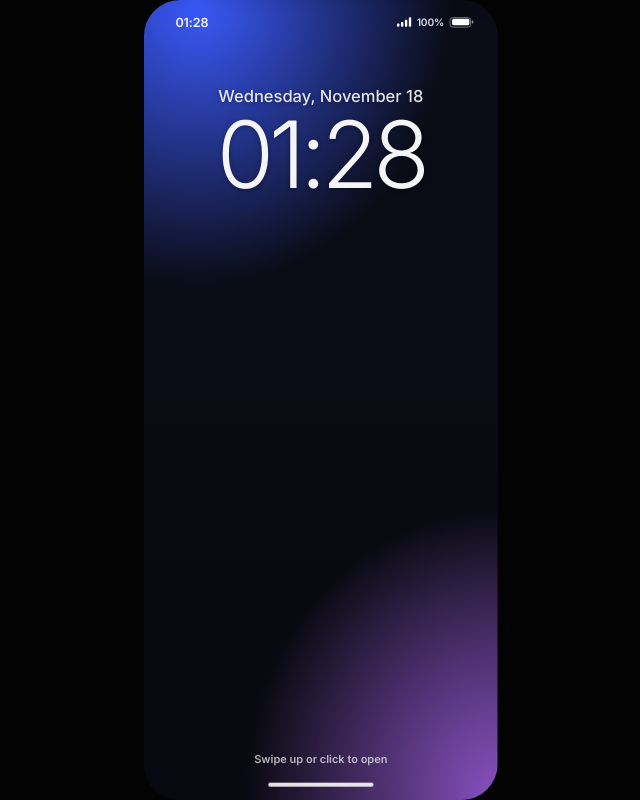
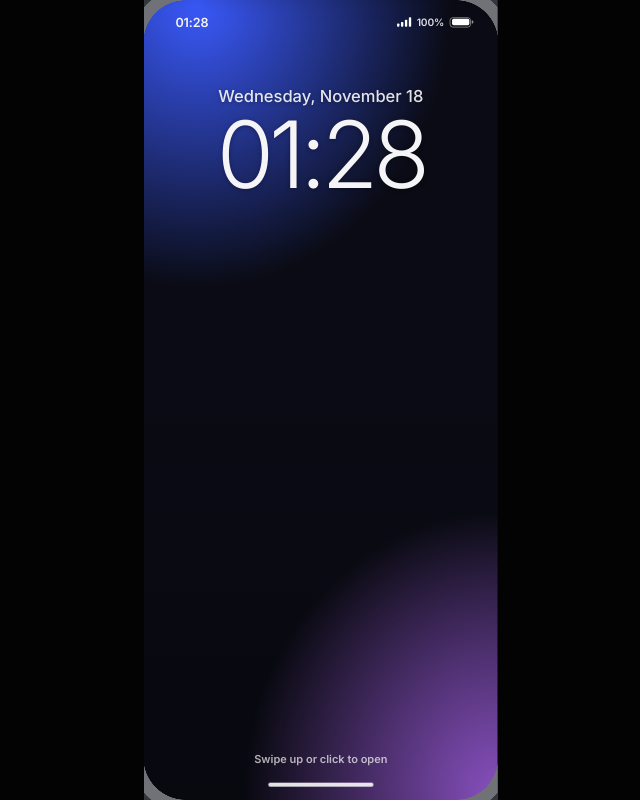
Before and after one commit to jojoonsl420-coder/lumen-tv, a plain HTML site: page phone.html in a window 1280 px wide. Shown: the whole page, without its empty margins (319-959 px from the left). Drawn offline with Linux system fonts and the light colour scheme.

Commit message:
Add files via upload

```diff
--- a/phone.html
+++ b/phone.html
@@ -22,7 +22,16 @@ button,input{font:inherit;color:inherit;border:0;background:none;outline:none}
 button{cursor:pointer}
 img{display:block}
 ::-webkit-scrollbar{display:none}
-#ph{position:absolute;left:0;top:0;width:450px;height:1018px;transform-origin:0 0;overflow:hidden;border-radius:46px;background:#0a0b14}
+#ph{position:absolute;left:0;top:0;width:450px;height:1018px;transform-origin:0 0;overflow:hidden;background:#0a0b14}
+/* v1.7: the screen runs right up to the phone's edge. The screen part has square corners, so the page paints
+   its own corners to match the phone around it: the polished edge, then the phone colour, curving with the frame.
+   (Screen 66.8 x 151.1 mm on a 74 x 158 mm phone with 11.5 mm corners; 6.74 px per mm.) */
+#ph::after{content:"";position:absolute;inset:0;pointer-events:none;z-index:9999;
+  --cg:transparent 53.4px,var(--pe,#5c5e64) 54px,var(--pe,#5c5e64) 69px,var(--pc,#33363d) 69.6px;
+  background:radial-gradient(circle at 100% 100%,var(--cg)) 0 0/53px 54px no-repeat,
+    radial-gradient(circle at 0 100%,var(--cg)) 100% 0/53px 54px no-repeat,
+    radial-gradient(circle at 100% 0,var(--cg)) 0 100%/53px 54px no-repeat,
+    radial-gradient(circle at 0 0,var(--cg)) 100% 100%/53px 54px no-repeat}
 /* ---------- wallpaper ---------- */
 #wall{position:absolute;inset:0;transition:background .6s}
 .w-lumen{background:radial-gradient(120% 60% at 15% 0%,#3b5bff,transparent 60%),radial-gradient(120% 60% at 100% 100%,#b56bff,transparent 60%),#0a0b14}
@@ -347,7 +356,7 @@ input[type=range]::-webkit-slider-thumb{-webkit-appearance:none;width:26px;heigh
    phone's scripts: they send #in:… (battery, alerts, radar, buttons),
    the page posts back over the phone's private https line.
    ===================================================================== */
-const VERSION = "1.6";
+const VERSION = "1.7";
 const $ = (s, r = document) => r.querySelector(s);
 const $$ = (s, r = document) => [...r.querySelectorAll(s)];
 const esc = s => String(s ?? "").replace(/[&<>"']/g, c => ({ "&": "&amp;", "<": "&lt;", ">": "&gt;", '"': "&quot;", "'": "&#39;" }[c]));
@@ -488,6 +497,10 @@ function paint() {
   const root = $("#ph").style;
   root.setProperty("--mine", grey ? "#4a5a8a" : c);
   root.setProperty("--mine2", grey ? "#2b2f44" : `hsl(${(hs.h + 40) % 360} 70% 45%)`);
+  // the corners: phone colour + its polished edge (same maths as the phone: edge = colour x 0.7 + 0.3)
+  const rgb = [1, 3, 5].map(i => parseInt(c.slice(i, i + 2), 16));
+  root.setProperty("--pc", c);
+  root.setProperty("--pe", "rgb(" + rgb.map(v => Math.round(v * 0.7 + 255 * 0.3)).join(",") + ")");
   const photo = S.wall === "photo" && S.wp;
   $("#wall").className = "w-" + (photo ? "photo" : S.wall === "photo" ? "lumen" : S.wall);
   $("#wall").style.backgroundImage = photo ? `url("${S.wp.replace(/"/g, "%22")}")` : "";
```
